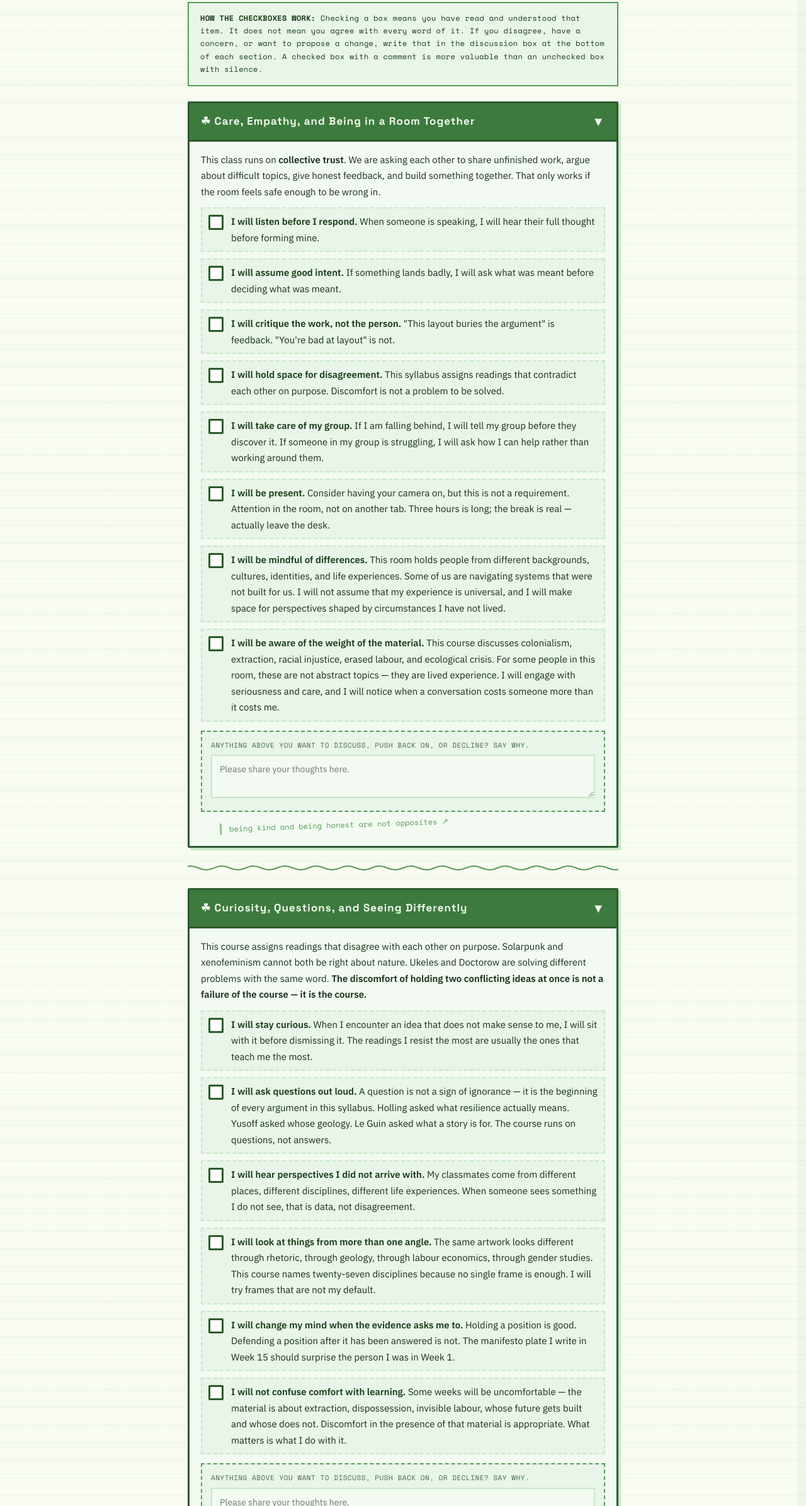
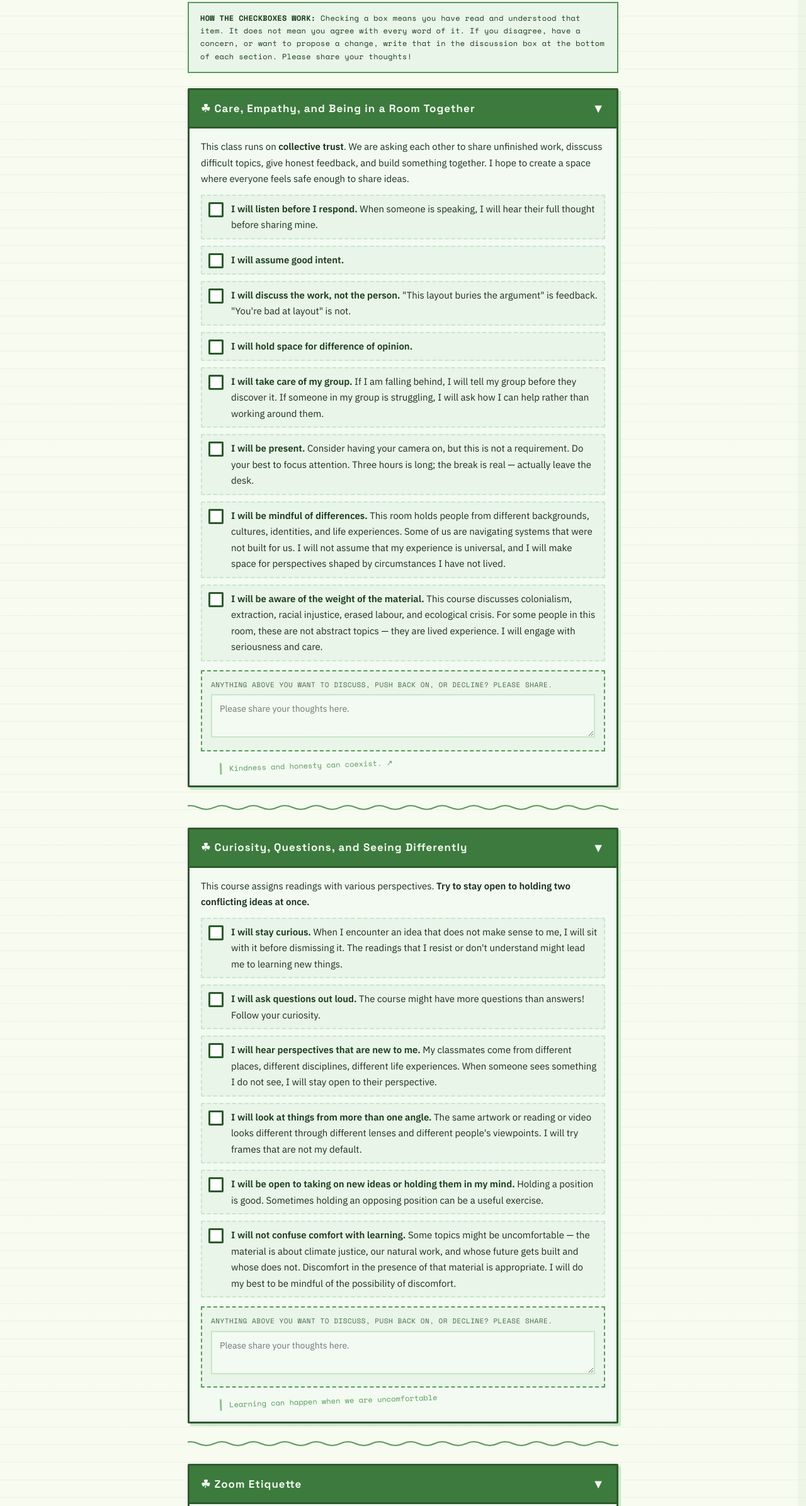
Before and after one commit to sbuckius/art104-fall2026-buckius, a plain HTML site: page contract/class-contract-fall2026-buckius.html in a window 1280 px wide. Shown: the part 264-2655 px from the top of the page at 63% size. Drawn offline with nearby package versions, Linux system fonts and the light colour scheme.

Commit message:
Update class-contract-fall2026-buckius.html

```diff
--- a/contract/class-contract-fall2026-buckius.html
+++ b/contract/class-contract-fall2026-buckius.html
@@ -194,8 +194,7 @@ footer a{color:var(--highlight)}
   <p style="font-family:'Space Mono',monospace;font-size:12px;letter-spacing:.3px;color:var(--dark);line-height:1.7;margin:0">
     <strong>HOW THE CHECKBOXES WORK:</strong> Checking a box means you have read and understood that item.
     It does not mean you agree with every word of it. If you disagree, have a concern, or want to propose
-    a change, write that in the discussion box at the bottom of each section. A checked box with a
-    comment is more valuable than an unchecked box with silence.</p>
+    a change, write that in the discussion box at the bottom of each section. Please share your thoughts!</p>
 </div>
 
 <div class="card" data-section="care">
@@ -205,24 +204,20 @@ footer a{color:var(--highlight)}
   </div>
   <div class="card-body">
     <p>This class runs on <strong>collective trust</strong>. We are asking each other to share unfinished
-      work, argue about difficult topics, give honest feedback, and build something together. That only
-      works if the room feels safe enough to be wrong in.</p>
+      work, disscuss difficult topics, give honest feedback, and build something together. I hope to create a space where everyone feels safe enough to share ideas.</p>
     <div class="check-row" onclick="ck(this,event)">
       <input type="checkbox"/><label><strong>I will listen before I respond.</strong> When someone is
-        speaking, I will hear their full thought before forming mine.</label>
+        speaking, I will hear their full thought before sharing mine.</label>
     </div>
     <div class="check-row" onclick="ck(this,event)">
-      <input type="checkbox"/><label><strong>I will assume good intent.</strong> If something lands badly,
-        I will ask what was meant before deciding what was meant.</label>
+      <input type="checkbox"/><label><strong>I will assume good intent.</strong> </label>
     </div>
     <div class="check-row" onclick="ck(this,event)">
-      <input type="checkbox"/><label><strong>I will critique the work, not the person.</strong> "This
+      <input type="checkbox"/><label><strong>I will discuss the work, not the person.</strong> "This
         layout buries the argument" is feedback. "You're bad at layout" is not.</label>
     </div>
     <div class="check-row" onclick="ck(this,event)">
-      <input type="checkbox"/><label><strong>I will hold space for disagreement.</strong> This syllabus
-        assigns readings that contradict each other on purpose. Discomfort is not a problem to be
-        solved.</label>
+      <input type="checkbox"/><label><strong>I will hold space for difference of opinion.</strong> </label>
     </div>
     <div class="check-row" onclick="ck(this,event)">
       <input type="checkbox"/><label><strong>I will take care of my group.</strong> If I am falling behind,
@@ -231,7 +226,7 @@ footer a{color:var(--highlight)}
     </div>
     <div class="check-row" onclick="ck(this,event)">
       <input type="checkbox"/><label><strong>I will be present.</strong> Consider having your camera on, but this is not a requirement.
-        Attention in the room, not on another tab. Three hours is long; the break is real — actually leave
+        Do your best to focus attention. Three hours is long; the break is real — actually leave
         the desk.</label>
     </div>
     <div class="check-row" onclick="ck(this,event)">
@@ -244,18 +239,17 @@ footer a{color:var(--highlight)}
       <input type="checkbox"/><label><strong>I will be aware of the weight of the material.</strong>
         This course discusses colonialism, extraction, racial injustice, erased labour, and ecological
         crisis. For some people in this room, these are not abstract topics — they are lived experience.
-        I will engage with seriousness and care, and I will notice when a conversation costs someone more
-        than it costs me.</label>
+        I will engage with seriousness and care.</label>
     </div>
         <div style="margin-top:14px;padding:12px 14px;border:2px dashed var(--sage);background:var(--wash)">
       <label style="font-family:'Space Mono',monospace;font-size:11px;letter-spacing:.5px;color:var(--pencil);display:block;margin-bottom:6px">
-        ANYTHING ABOVE YOU WANT TO DISCUSS, PUSH BACK ON, OR DECLINE? SAY WHY.</label>
+        ANYTHING ABOVE YOU WANT TO DISCUSS, PUSH BACK ON, OR DECLINE? PLEASE SHARE.</label>
       <textarea style="width:100%;min-height:60px;border:2px solid var(--pale);background:var(--cream);
         font-family:'IBM Plex Sans',sans-serif;font-size:14px;line-height:1.6;color:var(--ink);
         padding:10px 12px;resize:vertical;outline:none" placeholder="Please share your thoughts here."></textarea>
     </div>
 
-    <div class="margin-note">being kind and being honest are not opposites ↗</div>
+    <div class="margin-note">Kindness and honesty can coexist. ↗</div>
   </div>
 </div>
 
@@ -268,52 +262,43 @@ footer a{color:var(--highlight)}
     <span class="arrow">▼</span>
   </div>
   <div class="card-body">
-    <p>This course assigns readings that disagree with each other on purpose. Solarpunk and xenofeminism
-      cannot both be right about nature. Ukeles and Doctorow are solving different problems with the same
-      word. <strong>The discomfort of holding two conflicting ideas at once is not a failure of the
-      course — it is the course.</strong></p>
+    <p>This course assigns readings with various perspectives. <strong>Try to stay open to holding two conflicting ideas at once.</strong></p>
     <div class="check-row" onclick="ck(this,event)">
       <input type="checkbox"/><label><strong>I will stay curious.</strong> When I encounter an idea that
-        does not make sense to me, I will sit with it before dismissing it. The readings I resist the most
-        are usually the ones that teach me the most.</label>
+        does not make sense to me, I will sit with it before dismissing it. The readings that I resist or don't understand
+        might lead me to learning new things.</label>
     </div>
     <div class="check-row" onclick="ck(this,event)">
-      <input type="checkbox"/><label><strong>I will ask questions out loud.</strong> A question is not a
-        sign of ignorance — it is the beginning of every argument in this syllabus. Holling asked what
-        resilience actually means. Yusoff asked whose geology. Le Guin asked what a story is for. The
-        course runs on questions, not answers.</label>
+      <input type="checkbox"/><label><strong>I will ask questions out loud.</strong> The course might have more questions than answers! Follow your curiosity.</label>
     </div>
     <div class="check-row" onclick="ck(this,event)">
-      <input type="checkbox"/><label><strong>I will hear perspectives I did not arrive with.</strong> My
+      <input type="checkbox"/><label><strong>I will hear perspectives that are new to me.</strong> My
         classmates come from different places, different disciplines, different life experiences. When
-        someone sees something I do not see, that is data, not disagreement.</label>
+        someone sees something I do not see, I will stay open to their perspective.</label>
     </div>
     <div class="check-row" onclick="ck(this,event)">
       <input type="checkbox"/><label><strong>I will look at things from more than one angle.</strong> The
-        same artwork looks different through rhetoric, through geology, through labour economics, through
-        gender studies. This course names twenty-seven disciplines because no single frame is enough. I
-        will try frames that are not my default.</label>
+        same artwork or reading or video looks different through different lenses and different people's viewpoints. I will try frames that are not my default.</label>
     </div>
     <div class="check-row" onclick="ck(this,event)">
-      <input type="checkbox"/><label><strong>I will change my mind when the evidence asks me to.</strong>
-        Holding a position is good. Defending a position after it has been answered is not. The manifesto
-        plate I write in Week 15 should surprise the person I was in Week 1.</label>
+      <input type="checkbox"/><label><strong>I will be open to taking on new ideas or holding them in my mind.</strong>
+        Holding a position is good. Sometimes holding an opposing position can be a useful exercise.</label>
     </div>
     <div class="check-row" onclick="ck(this,event)">
-      <input type="checkbox"/><label><strong>I will not confuse comfort with learning.</strong> Some weeks
-        will be uncomfortable — the material is about extraction, dispossession, invisible labour, whose
+      <input type="checkbox"/><label><strong>I will not confuse comfort with learning.</strong> Some topics
+        might be uncomfortable — the material is about climate justice, our natural work, and whose
         future gets built and whose does not. Discomfort in the presence of that material is appropriate.
-        What matters is what I do with it.</label>
+        I will do my best to be mindful of the possibility of discomfort.</label>
     </div>
         <div style="margin-top:14px;padding:12px 14px;border:2px dashed var(--sage);background:var(--wash)">
       <label style="font-family:'Space Mono',monospace;font-size:11px;letter-spacing:.5px;color:var(--pencil);display:block;margin-bottom:6px">
-        ANYTHING ABOVE YOU WANT TO DISCUSS, PUSH BACK ON, OR DECLINE? SAY WHY.</label>
+        ANYTHING ABOVE YOU WANT TO DISCUSS, PUSH BACK ON, OR DECLINE? PLEASE SHARE.</label>
       <textarea style="width:100%;min-height:60px;border:2px solid var(--pale);background:var(--cream);
         font-family:'IBM Plex Sans',sans-serif;font-size:14px;line-height:1.6;color:var(--ink);
         padding:10px 12px;resize:vertical;outline:none" placeholder="Please share your thoughts here."></textarea>
     </div>
 
-    <div class="margin-note">the readings I resist the most are usually the ones that teach me the most</div>
+    <div class="margin-note">Learning can happen when we are uncomfortable</div>
   </div>
 </div>
 
@@ -359,13 +344,13 @@ footer a{color:var(--highlight)}
     </div>
         <div style="margin-top:14px;padding:12px 14px;border:2px dashed var(--sage);background:var(--wash)">
       <label style="font-family:'Space Mono',monospace;font-size:11px;letter-spacing:.5px;color:var(--pencil);display:block;margin-bottom:6px">
-        ANYTHING ABOVE YOU WANT TO DISCUSS, PUSH BACK ON, OR DECLINE? SAY WHY.</label>
+        ANYTHING ABOVE YOU WANT TO DISCUSS, PUSH BACK ON, OR DECLINE? PLEASE SHARE.</label>
       <textarea style="width:100%;min-height:60px;border:2px solid var(--pale);background:var(--cream);
         font-family:'IBM Plex Sans',sans-serif;font-size:14px;line-height:1.6;color:var(--ink);
         padding:10px 12px;resize:vertical;outline:none" placeholder="Please share your thoughts here."></textarea>
     </div>
 
-    <div class="margin-note">half-present is harder on everyone than absent — if you can't be here, say so</div>
+    <div class="margin-note">please be present:)</div>
   </div>
 </div>
 
```
